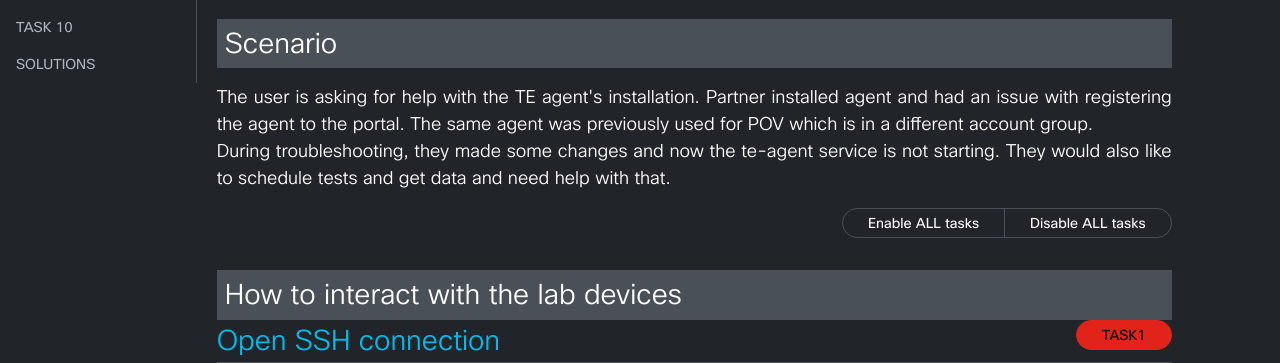
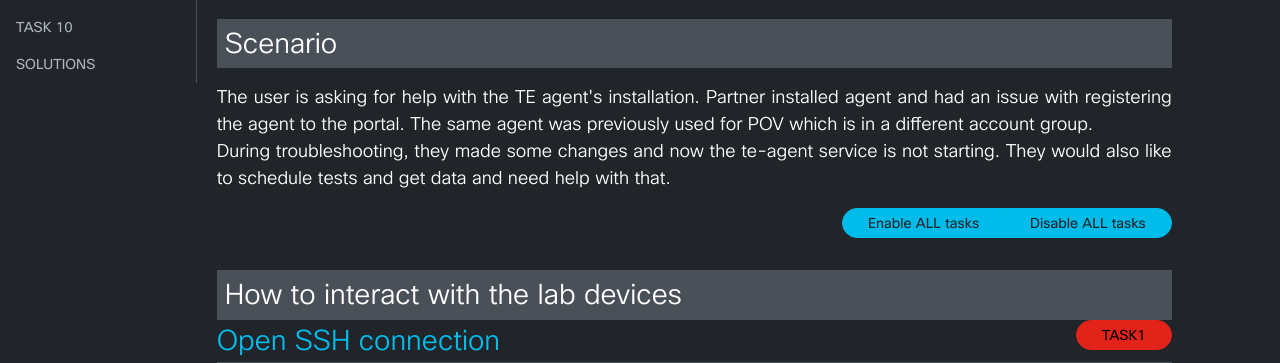
Before and after one commit to tsoprek/tebootcamp, a Flask app: page / in a window 1280 px wide. Shown: the part 593-956 px from the top of the page. Run offline with Flask 2, Linux system fonts and the light colour scheme; data comes from the database, SQL or seed files in the repository; some libraries are stand-ins or nearby versions.

Commit message:
small changes

```diff
--- a/templates/home.html
+++ b/templates/home.html
@@ -133,8 +133,8 @@
     <form method="POST" action="/">
     <div class="flex flex-right">
         <div class="btn-group">
-            <button class="btn btn--ghost" id="on-btn" name="task_status" value="0" onclick="taskson(1)">Enable ALL tasks</button>
-            <button class="btn btn--ghost" id="off-btn" name="task_status" value="1" onclick="tasksoff(0)">Disable ALL tasks</button>
+            <button class="btn btn--ghost--success" id="on-btn" name="task_status" value="0" onclick="taskson(1)">Enable ALL tasks</button>
+            <button class="btn btn--ghost--danger" id="off-btn" name="task_status" value="1" onclick="tasksoff(0)">Disable ALL tasks</button>
         </div>
     </div>
     </form>
```
